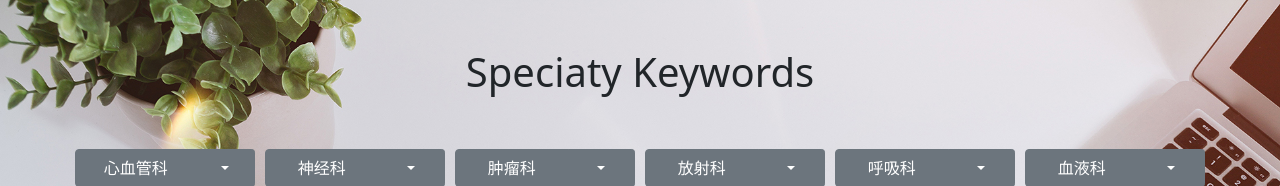
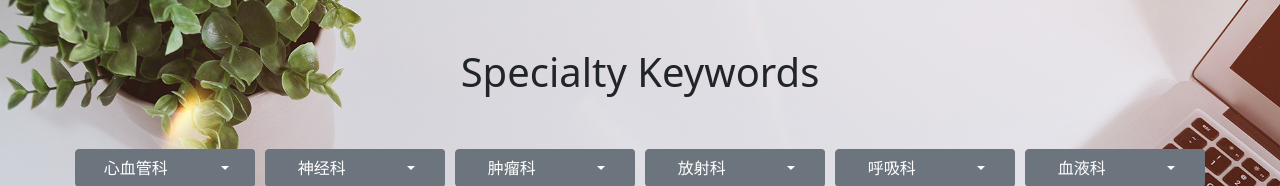
Before and after one commit to landon2022/Speciaty_Keywords, a plain HTML site: page index.html in a window 1280 px wide. Shown: the top 186 px of the page. Drawn offline with nearby package versions, Linux system fonts and the light colour scheme.

Commit message:
Add files via upload

```diff
--- a/index.html
+++ b/index.html
@@ -29,7 +29,7 @@
 </head>
 
 <body>
-  <h1 style="">Speciaty Keywords</h1>
+  <h1 style="">Specialty Keywords</h1>
   <div class="container">
     <div class="row">
       <div class="col text-center col-lg-2 custom2">
```
